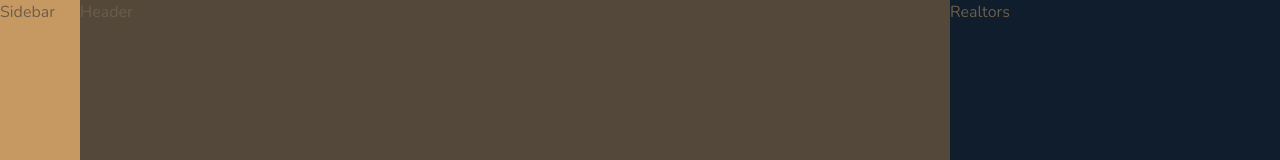
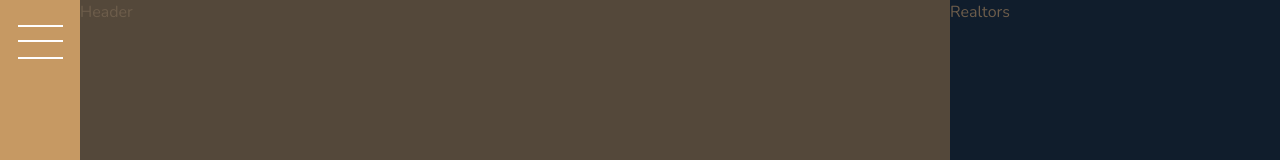
Before and after one commit to ThibautCadiou/Projet19-Nexter, a website: page index.html in a window 1280 px wide. Shown: the top 160 px of the page. Drawn offline with nearby package versions, Linux system fonts and the light colour scheme.

Commit message:
ajout du logo de la sidebar

```diff
--- a/index.html
+++ b/index.html
@@ -15,7 +15,9 @@
     <title>nexter &mdash; your home, your freedom</title>
   </head>
   <body class="container">
-    <div class="sidebar">Sidebar</div>
+    <div class="sidebar">
+      <button class="nav-btn"></button>
+    </div>
 
     <header class="header">Header</header>
 
--- a/sass/_sidebar.scss
+++ b/sass/_sidebar.scss
@@ -1,5 +1,35 @@
 .sidebar {
+  display: flex;
+  justify-content: center;
+
   background-color: $color-primary;
   grid-column: sidebar-start sidebar-end;
   grid-row: 1 / -1;
 }
+
+.nav-btn {
+  border: none;
+  border-radius: 0;
+
+  background-color: #fff;
+  height: 2px;
+  width: 4.5rem;
+  margin-top: 4rem;
+
+  &::before,
+  &::after {
+    background-color: #fff;
+    height: 2px;
+    width: 4.5rem;
+    content: '';
+    display: block;
+  }
+
+  &::before {
+    transform: translateY(-1.5rem);
+  }
+
+  &::after {
+    transform: translateY(1.5rem);
+  }
+}
```
Also changed, not shown: css/style.css.
